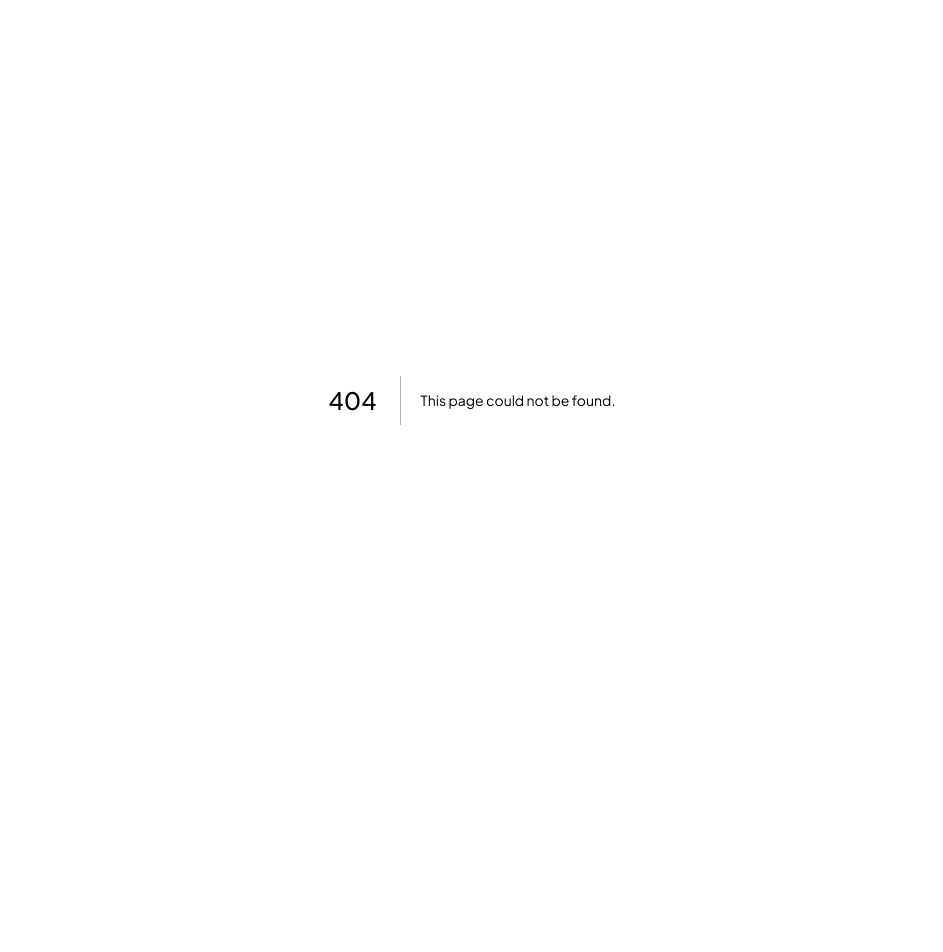
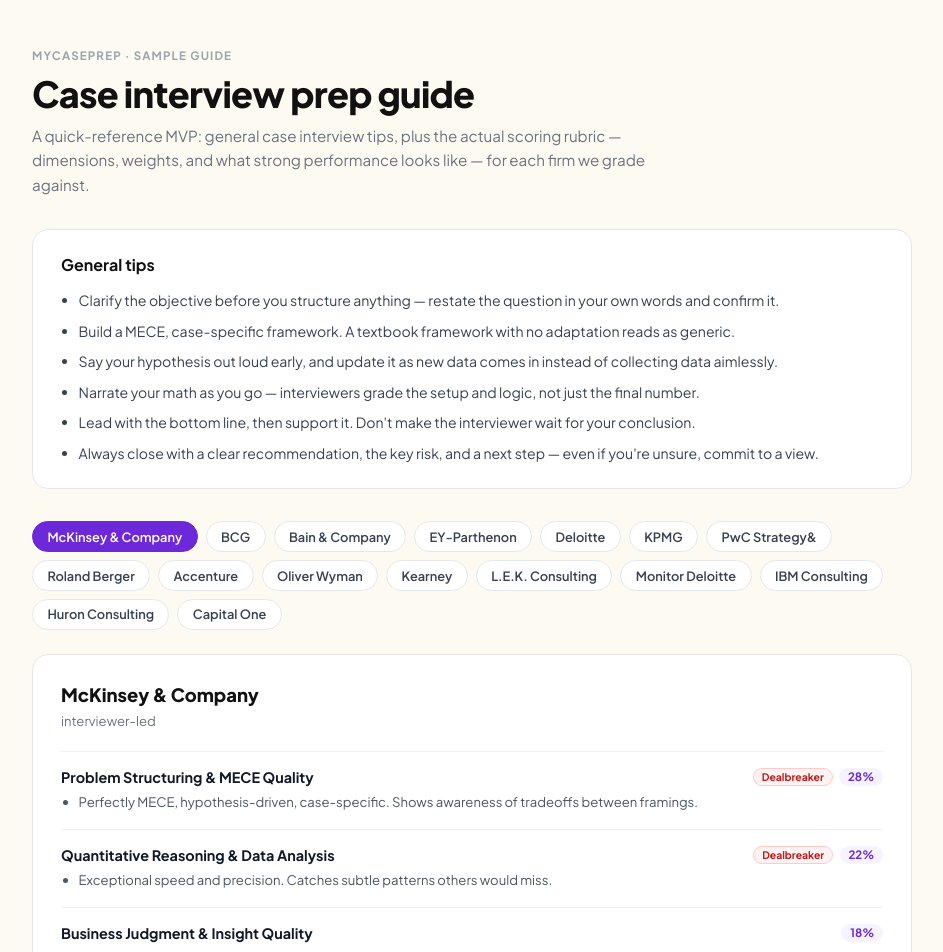
Before and after one commit to parkvince/mycaseprep, a Next.js app: page /guide in a window 1280 px wide. Before the commit this address had no page. Shown: the top 952 px of the page, without its empty margins (168-1111 px from the left). Before the commit the page ends 800 px from the top, so only its background shows below. Built offline with nearby package versions, Linux system fonts and the light colour scheme.

Commit message:
fix: xif

```diff
--- /dev/null
+++ b/src/app/guide/page.tsx
@@ -0,0 +1,171 @@
+"use client";
+
+import { useState } from "react";
+
+import { MCKINSEY_RUBRIC } from "@/lib/firmRubrics/mckinsey";
+import { BCG_RUBRIC } from "@/lib/firmRubrics/bcg";
+import { BAIN_RUBRIC } from "@/lib/firmRubrics/bain";
+import { EY_PARTHENON_RUBRIC } from "@/lib/firmRubrics/eyParthenon";
+import { DELOITTE_RUBRIC } from "@/lib/firmRubrics/deloitte";
+import { KPMG_RUBRIC } from "@/lib/firmRubrics/kpmg";
+import { PWC_RUBRIC } from "@/lib/firmRubrics/pwc";
+import { ROLAND_BERGER_RUBRIC } from "@/lib/firmRubrics/rolandBerger";
+import { ACCENTURE_RUBRIC } from "@/lib/firmRubrics/accenture";
+import { OLIVER_WYMAN_RUBRIC } from "@/lib/firmRubrics/oliverWyman";
+import { KEARNEY_RUBRIC } from "@/lib/firmRubrics/kearney";
+import { LEK_RUBRIC } from "@/lib/firmRubrics/lek";
+import { MONITOR_DELOITTE_RUBRIC } from "@/lib/firmRubrics/monitorDeloitte";
+import { IBM_RUBRIC } from "@/lib/firmRubrics/ibm";
+import { HURON_RUBRIC } from "@/lib/firmRubrics/huron";
+import { CAPITAL_ONE_RUBRIC } from "@/lib/firmRubrics/capitalOne";
+
+const FONT = "'Plus Jakarta Sans', ui-sans-serif, system-ui, sans-serif";
+
+// eslint-disable-next-line @typescript-eslint/no-explicit-any
+const FIRMS: { label: string; rubric: any }[] = [
+  { label: "McKinsey & Company", rubric: MCKINSEY_RUBRIC },
+  { label: "BCG", rubric: BCG_RUBRIC },
+  { label: "Bain & Company", rubric: BAIN_RUBRIC },
+  { label: "EY-Parthenon", rubric: EY_PARTHENON_RUBRIC },
+  { label: "Deloitte", rubric: DELOITTE_RUBRIC },
+  { label: "KPMG", rubric: KPMG_RUBRIC },
+  { label: "PwC Strategy&", rubric: PWC_RUBRIC },
+  { label: "Roland Berger", rubric: ROLAND_BERGER_RUBRIC },
+  { label: "Accenture", rubric: ACCENTURE_RUBRIC },
+  { label: "Oliver Wyman", rubric: OLIVER_WYMAN_RUBRIC },
+  { label: "Kearney", rubric: KEARNEY_RUBRIC },
+  { label: "L.E.K. Consulting", rubric: LEK_RUBRIC },
+  { label: "Monitor Deloitte", rubric: MONITOR_DELOITTE_RUBRIC },
+  { label: "IBM Consulting", rubric: IBM_RUBRIC },
+  { label: "Huron Consulting", rubric: HURON_RUBRIC },
+  { label: "Capital One", rubric: CAPITAL_ONE_RUBRIC },
+];
+
+const GENERAL_TIPS = [
+  "Clarify the objective before you structure anything — restate the question in your own words and confirm it.",
+  "Build a MECE, case-specific framework. A textbook framework with no adaptation reads as generic.",
+  "Say your hypothesis out loud early, and update it as new data comes in instead of collecting data aimlessly.",
+  "Narrate your math as you go — interviewers grade the setup and logic, not just the final number.",
+  "Lead with the bottom line, then support it. Don't make the interviewer wait for your conclusion.",
+  "Always close with a clear recommendation, the key risk, and a next step — even if you're unsure, commit to a view.",
+];
+
+// eslint-disable-next-line @typescript-eslint/no-explicit-any
+function dimensionTips(dim: any): string[] {
+  if (Array.isArray(dim.whatStrongLooksLike) && dim.whatStrongLooksLike.length > 0) {
+    return dim.whatStrongLooksLike.slice(0, 3);
+  }
+  if (dim.scoringCriteria) {
+    const best = dim.scoringCriteria[5] ?? dim.scoringCriteria[4];
+    if (best) return [best];
+  }
+  return [];
+}
+
+export default function GuidePage() {
+  const [activeIndex, setActiveIndex] = useState(0);
+  const active = FIRMS[activeIndex];
+  const rubric = active.rubric;
+  // eslint-disable-next-line @typescript-eslint/no-explicit-any
+  const dimensions: any[] = rubric.dimensions ?? [];
+
+  return (
+    <div style={{ minHeight: "100vh", background: "var(--hp-bg, #fafafa)", fontFamily: FONT, padding: "3rem 1.5rem 6rem" }}>
+      <div style={{ maxWidth: "880px", margin: "0 auto" }}>
+
+        <div style={{ marginBottom: "0.5rem", fontSize: "0.72rem", fontWeight: 700, letterSpacing: "0.1em", textTransform: "uppercase", color: "#9ca3af" }}>
+          MyCasePrep · Sample guide
+        </div>
+        <h1 style={{ fontSize: "clamp(1.6rem, 4vw, 2.25rem)", fontWeight: 800, letterSpacing: "-0.02em", margin: "0 0 0.5rem" }}>
+          Case interview prep guide
+        </h1>
+        <p style={{ fontSize: "0.95rem", color: "#6b7280", lineHeight: 1.6, margin: "0 0 2rem", maxWidth: "640px" }}>
+          A quick-reference MVP: general case interview tips, plus the actual scoring rubric — dimensions, weights,
+          and what strong performance looks like — for each firm we grade against.
+        </p>
+
+        {/* General tips */}
+        <div style={{ background: "white", border: "1px solid #e5e7eb", borderRadius: "16px", padding: "1.5rem 1.75rem", marginBottom: "2rem" }}>
+          <h2 style={{ fontSize: "1rem", fontWeight: 700, margin: "0 0 0.9rem" }}>General tips</h2>
+          <ul style={{ margin: 0, paddingLeft: "1.1rem", display: "flex", flexDirection: "column", gap: "0.5rem" }}>
+            {GENERAL_TIPS.map((tip, i) => (
+              <li key={i} style={{ fontSize: "0.88rem", color: "#374151", lineHeight: 1.6 }}>{tip}</li>
+            ))}
+          </ul>
+        </div>
+
+        {/* Firm selector */}
+        <div style={{ display: "flex", flexWrap: "wrap", gap: "0.5rem", marginBottom: "1.5rem" }}>
+          {FIRMS.map((f, i) => (
+            <button
+              key={f.label}
+              onClick={() => setActiveIndex(i)}
+              style={{
+                padding: "0.4rem 0.9rem", borderRadius: "9999px",
+                border: `1.5px solid ${i === activeIndex ? "#6d28d9" : "#e5e7eb"}`,
+                background: i === activeIndex ? "#6d28d9" : "white",
+                color: i === activeIndex ? "white" : "#374151",
+                fontSize: "0.8rem", fontWeight: 600, cursor: "pointer", fontFamily: FONT,
+              }}
+            >
+              {f.label}
+            </button>
+          ))}
+        </div>
+
+        {/* Firm rubric */}
+        <div style={{ background: "white", border: "1px solid #e5e7eb", borderRadius: "16px", padding: "1.75rem", display: "flex", flexDirection: "column", gap: "1.25rem" }}>
+          <div>
+            <h2 style={{ fontSize: "1.15rem", fontWeight: 800, margin: "0 0 0.25rem" }}>{rubric.firmFullName ?? active.label}</h2>
+            {rubric.format && (
+              <p style={{ fontSize: "0.82rem", color: "#6b7280", margin: 0, lineHeight: 1.6 }}>{rubric.format}</p>
+            )}
+          </div>
+
+          <div style={{ display: "flex", flexDirection: "column", gap: "1rem" }}>
+            {dimensions.map((dim) => {
+              const tips = dimensionTips(dim);
+              return (
+                <div key={dim.key} style={{ borderTop: "1px solid #f0f0f0", paddingTop: "1rem" }}>
+                  <div style={{ display: "flex", alignItems: "center", justifyContent: "space-between", gap: "0.75rem", marginBottom: "0.4rem" }}>
+                    <span style={{ fontSize: "0.9rem", fontWeight: 700, color: "#111827" }}>{dim.label}</span>
+                    <div style={{ display: "flex", alignItems: "center", gap: "0.4rem", flexShrink: 0 }}>
+                      {dim.dealbreaker && (
+                        <span style={{ fontSize: "0.65rem", fontWeight: 700, color: "#b91c1c", background: "#fef2f2", border: "1px solid #fecaca", borderRadius: "9999px", padding: "0.1rem 0.5rem" }}>
+                          Dealbreaker
+                        </span>
+                      )}
+                      <span style={{ fontSize: "0.72rem", fontWeight: 700, color: "#6d28d9", background: "#f5f3ff", borderRadius: "9999px", padding: "0.1rem 0.55rem" }}>
+                        {dim.weight}%
+                      </span>
+                    </div>
+                  </div>
+                  {tips.length > 0 && (
+                    <ul style={{ margin: 0, paddingLeft: "1.1rem", display: "flex", flexDirection: "column", gap: "0.3rem" }}>
+                      {tips.map((t, i) => (
+                        <li key={i} style={{ fontSize: "0.82rem", color: "#4b5563", lineHeight: 1.55 }}>{t}</li>
+                      ))}
+                    </ul>
+                  )}
+                </div>
+              );
+            })}
+          </div>
+
+          {rubric.offerDecision?.offerThreshold && (
+            <div style={{ marginTop: "0.25rem", paddingTop: "1rem", borderTop: "1px solid #f0f0f0", fontSize: "0.78rem", color: "#6b7280" }}>
+              Offer threshold: weighted score ≥ {rubric.offerDecision.offerThreshold}
+              {rubric.offerDecision.hardFloorDimensions?.length > 0 && (
+                <> · hard floor of {rubric.offerDecision.hardFloorScore} on {rubric.offerDecision.hardFloorDimensions.join(", ")}</>
+              )}
+            </div>
+          )}
+        </div>
+
+        <p style={{ fontSize: "0.75rem", color: "#9ca3af", marginTop: "2rem", textAlign: "center" }}>
+          This is a standalone sample page — not linked from the app.
+        </p>
+      </div>
+    </div>
+  );
+}
```
